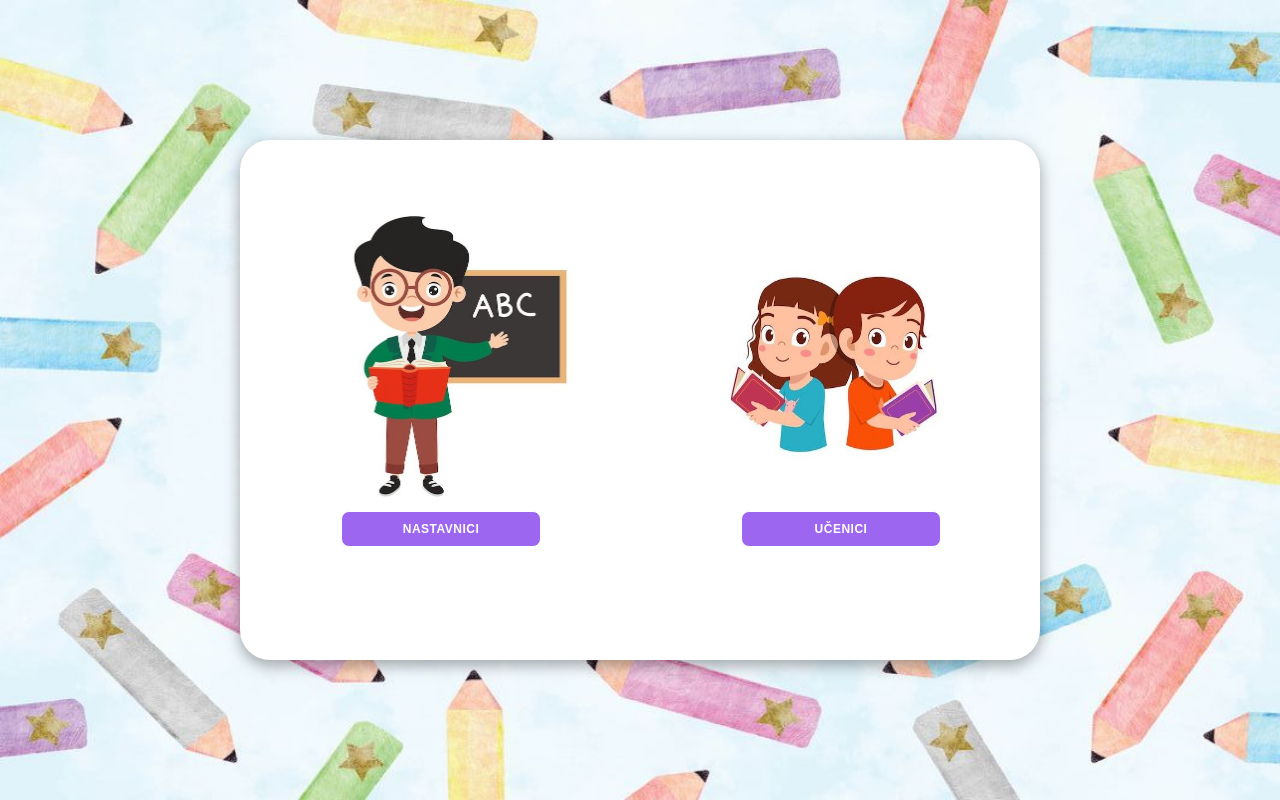
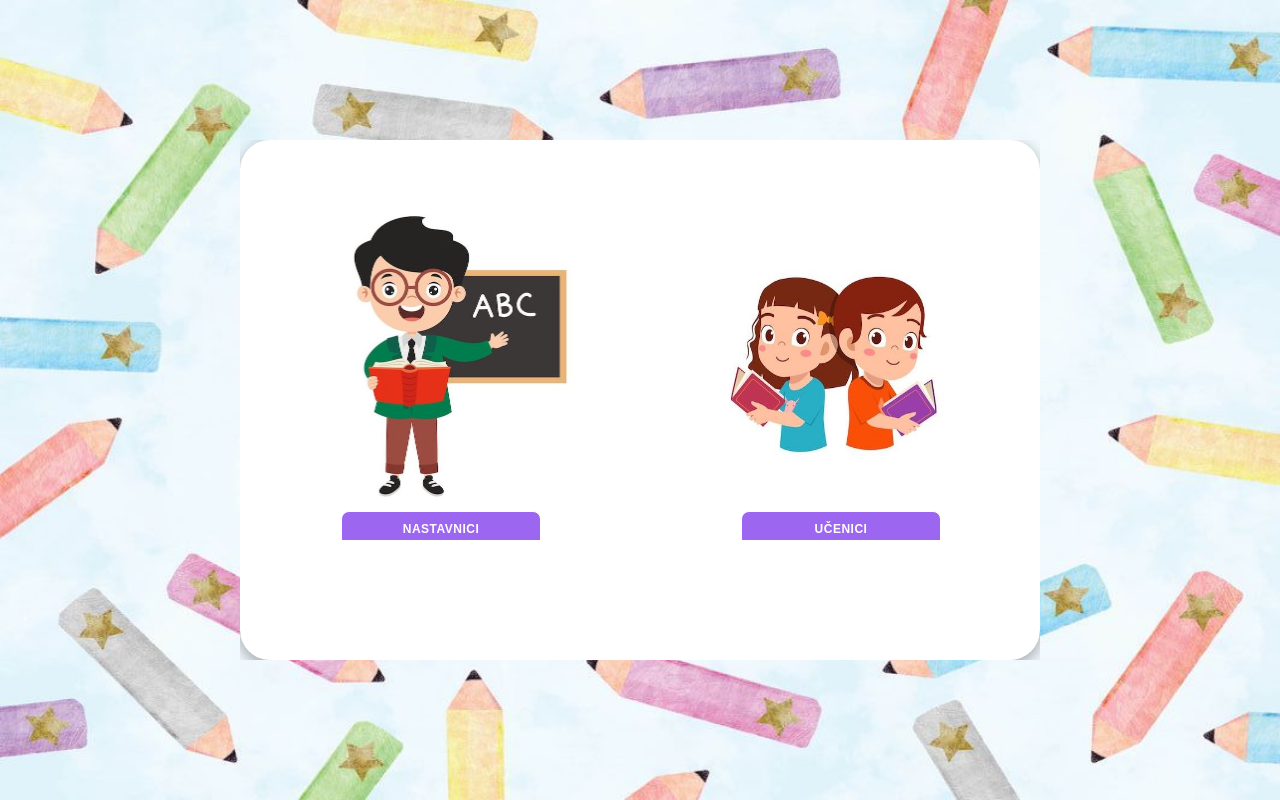
Before and after one commit to mirtahrncic/zrFrontend, a React (Create React App) app: page / in a window 1280 px wide. Built offline with nearby package versions, Linux system fonts and the light colour scheme; a web font is replaced by a local one.

Commit message:
Trying to hide overflow

```diff
--- a/src/index2.css
+++ b/src/index2.css
@@ -11,6 +11,7 @@ zatamnjenje za gumb: #6d5197*/
     box-sizing: border-box;
     /*font-family: 'Montserrat', sans-serif;*/
     font-family: "Poetsen One", sans-serif;
+    overflow: hidden;
 }
 
 body {
@@ -1209,9 +1210,10 @@ hr {
 .gameTitle {
     color: #9d66f0;
     font-size: 2rem;
-    margin: 3vh auto;
+    margin: 2vh auto;
 
 }
+
 
 
 .cell {
@@ -1241,9 +1243,9 @@ ul {
     padding: 5px;
 }
 
-li {
+/*li {
     padding: 5px;
-}
+}*/
 
 
 
```
